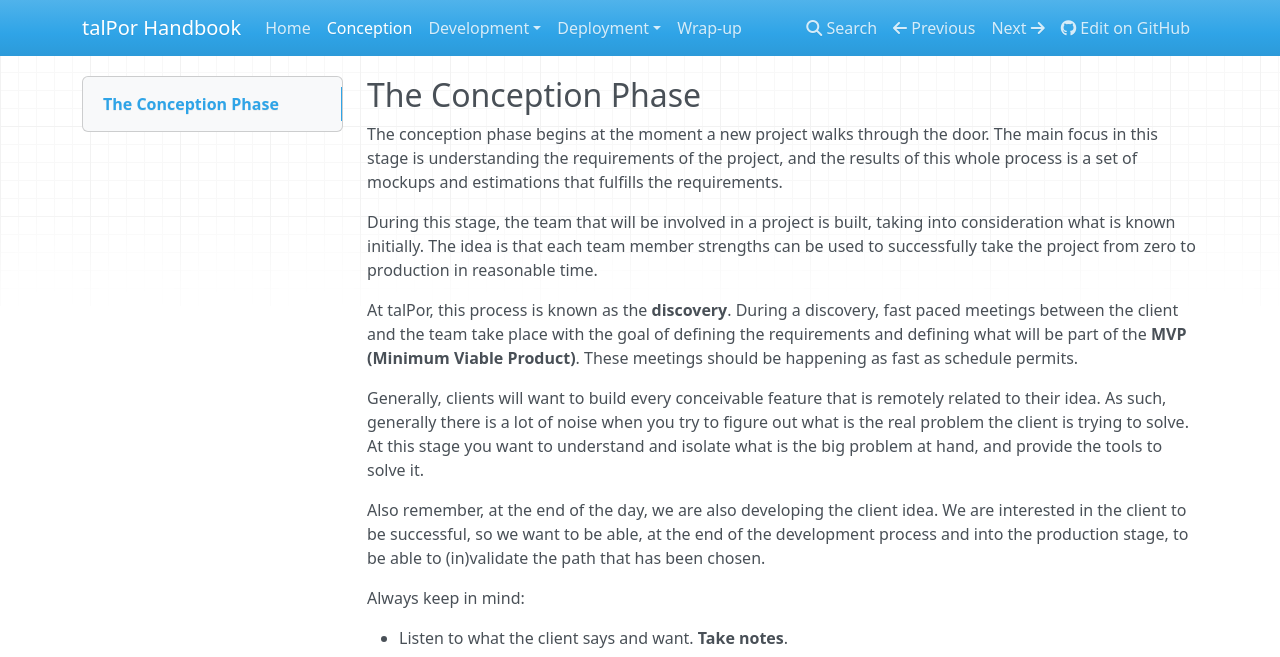
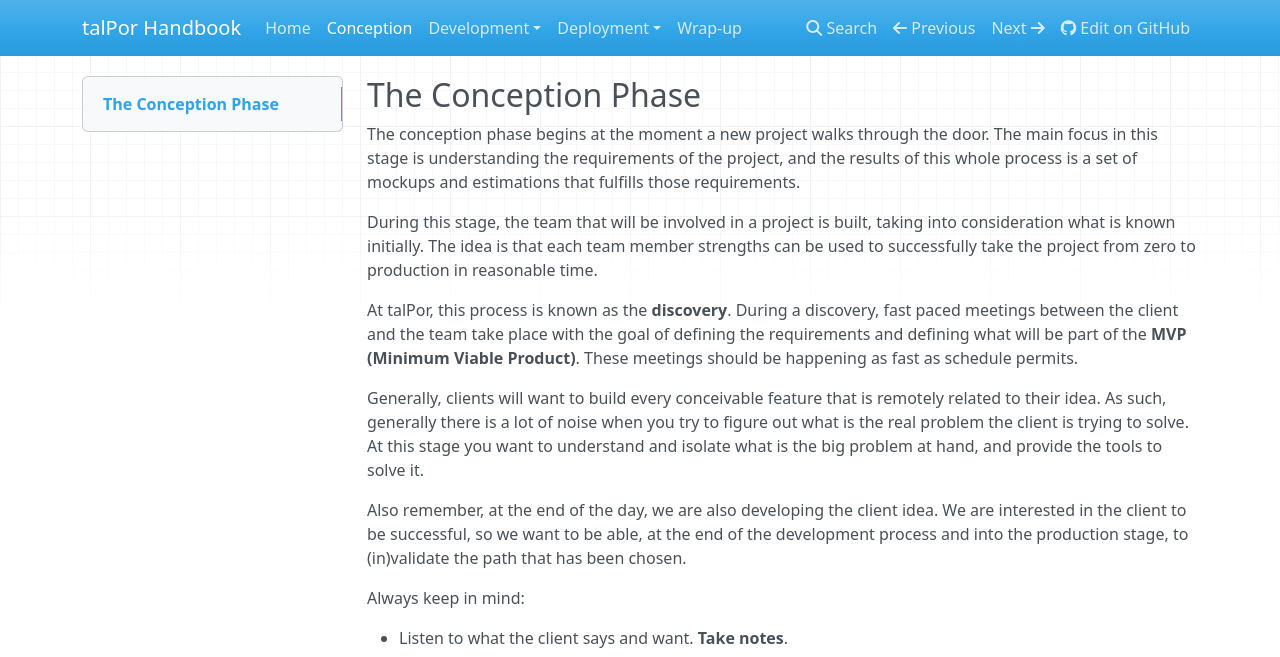
Before and after one commit to talpor/talpor-dev-handbook, an MkDocs documentation site: the page built from docs/conception/index.md, in a window 1280 px wide and 900 px high. Shown: the top 657 px of the window. Built offline with MkDocs 1.6.1, drawn with Linux system fonts in a browser that asks for light colours; nearby versions of some CDN libraries; old or Windows-style settings are respelled for this version of MkDocs; some of the changed text lies outside the part shown.

Commit message:
Fixing typos on conception

```diff
--- a/docs/conception/index.md
+++ b/docs/conception/index.md
@@ -3,7 +3,7 @@
 The conception phase begins at the moment a new project walks through
 the door. The main focus in this stage is understanding the
 requirements of the project, and the results of this whole process is
-a set of mockups and estimations that fulfills the requirements.
+a set of mockups and estimations that fulfills those requirements.
 
 During this stage, the team that will be involved in a project is
 built, taking into consideration what is known initially. The idea is
@@ -26,8 +26,7 @@ solve it.
 Also remember, at the end of the day, we are also developing the
 client idea. We are interested in the client to be successful, so we
 want to be able, at the end of the development process and into the
-production stage, to be able to (in)validate the path that has been
-chosen.
+production stage, to (in)validate the path that has been chosen.
 
 Always keep in mind:
 
@@ -142,8 +141,9 @@ expected to take less than a week, and 13 more than one week.
 
 Assigning story points to a task should be done by the engineering
 team physically at the same place (or via a video conference if not
-possible). Ideally, each team member should have a set of cards or pieces
-of paper with the possible story point values (0.5, 1, 2, 3, ...) written on them.
+possible). Ideally, each team member should have a set of cards or
+pieces of paper with the possible story point values (0.5, 1, 2, 3, ...)
+written on them.
 
 You should start by agreeing upon a user story that you all
 estimate to be a 2, and another user story that you all estimate to be a 5.
```
Also changed, not shown: other parts of docs/conception/index.md (+1 -1 lines).
